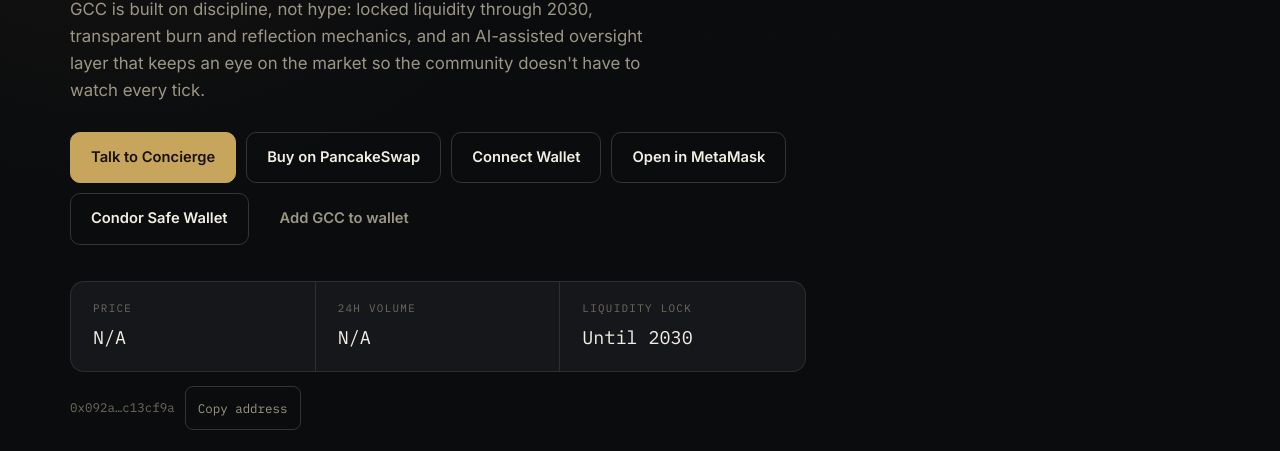
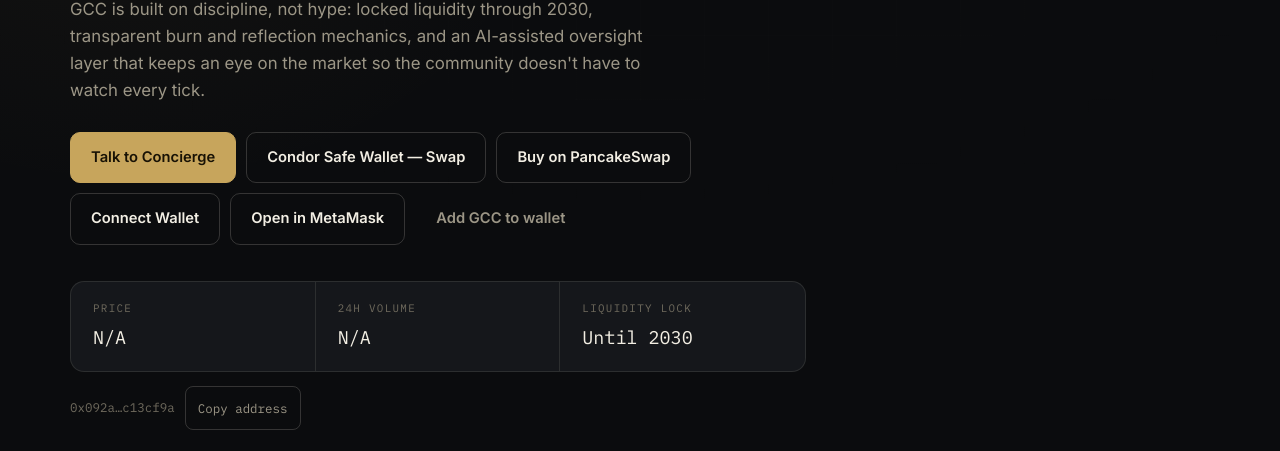
Before and after one commit to joesch21/GCC_Landing, a website: page public/index.html in a window 1280 px wide. Shown: the part 349-800 px from the top of the page. Drawn offline with Linux system fonts and the light colour scheme; no server answers.

Commit message:
Treat Condor Safe Wallet as an external swap link only
Keep it a plain outbound link to the swap UI — no on-page wallet
integration. Surface it as the primary swap CTA next to Concierge.

```diff
--- a/public/index.html
+++ b/public/index.html
@@ -76,12 +76,14 @@
 
         <div class="cta">
           <a class="btn btn--primary btn--wide" href="https://goldcondor.ngrok.io/" target="_blank" rel="noopener noreferrer">Talk to Concierge</a>
+          <a class="btn btn--outline btn--wide" href="https://trial-wallet-keccak.vercel.app/" target="_blank" rel="noopener noreferrer" title="Open Condor Safe Wallet to swap GCC">
+            Condor Safe Wallet — Swap
+          </a>
           <button type="button" id="buyGccPancakeSwapButton" class="btn btn--outline">Buy on PancakeSwap</button>
           <button type="button" id="connectMetaMaskButton" class="btn btn--outline">Connect Wallet</button>
           <button type="button" id="openInMetaMaskButton" class="btn btn--outline" hidden>
             Open in MetaMask
           </button>
-          <a class="btn btn--outline" href="https://trial-wallet-keccak.vercel.app/" target="_blank" rel="noopener noreferrer">Condor Safe Wallet</a>
           <button type="button" id="importTokenButton" class="btn btn--ghost">Add GCC to wallet</button>
         </div>
 
```
Also changed, not shown: public/about.html (+1 -1 lines).
